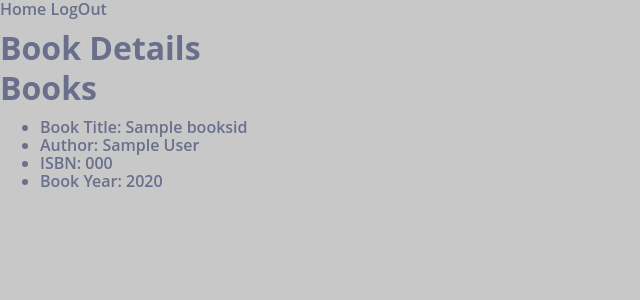
After one commit to bosundare/project1, a Flask app: template templates/bookdetail.html in a window 1280 px wide. The commit adds this page. Shown: the top 300 px of the page, without its empty margins (0-640 px from the left). Run offline with Flask 2, Linux system fonts and the light colour scheme; the template is opened without the code that fills it: most values are stand-ins (such as "Sample title", 1, 10 or a date in 2020).

Commit message:
Added bookdetail

```diff
--- a/application.py
+++ b/application.py
@@ -64,7 +64,15 @@ def booksearch():
         return render_template("booksearch.html", message="Click on a Book Title to view more information", booklist = booklisted, username = username)
     return render_template("index.html", message="You are not logged in. Log in to view books")
 
-@app.route("/logout")
+@app.route("/bookdetail/<int:id>")
+def bookdetail(id):
+    if 'username' in session:
+        booksid = db.execute("SELECT * FROM books WHERE ID = :id", {"id": id}).fetchone()
+        return render_template("bookdetail.html", booksid=booksid)
+    return render_template("index.html", message="You are not logged in. Log in to view books")
+
+
+@app.route("/logout", methods=["GET"])
 def logout():
    # remove the username from the session if it is there
    session.pop('username', None)
--- /dev/null
+++ b/templates/bookdetail.html
@@ -0,0 +1,18 @@
+{% extends "layout.html" %}
+
+{% block title %}
+    Books Website
+{% endblock %}
+
+{% block body %}
+    <h1>Book Details</h1>
+
+    <h1>Books</h1>
+
+    <ul>
+        <li>Book Title: {{ booksid.title }}</li>
+        <li>Author: {{ booksid.author }}</li>
+        <li>ISBN: {{ booksid.isbn}} </li>
+        <li>Book Year: {{ booksid.year}} </li>
+    </ul>
+{% endblock %}
--- a/templates/booksearch.html
+++ b/templates/booksearch.html
@@ -28,7 +28,7 @@
         </tr>
         {% for booklist in booklist %}
         <tr>
-        <td> {{ booklist.title}} </td>
+        <td> <a href="{{ url_for('bookdetail', id=booklist.id) }}">{{ booklist.title}} </td>
         <td> {{ booklist.author}} </td>
         <td> {{ booklist.isbn}} </td>
         <td> {{ booklist.year}} </td>
```
Also changed, not shown: templates/books.html (deleted, +0 -38 lines).
